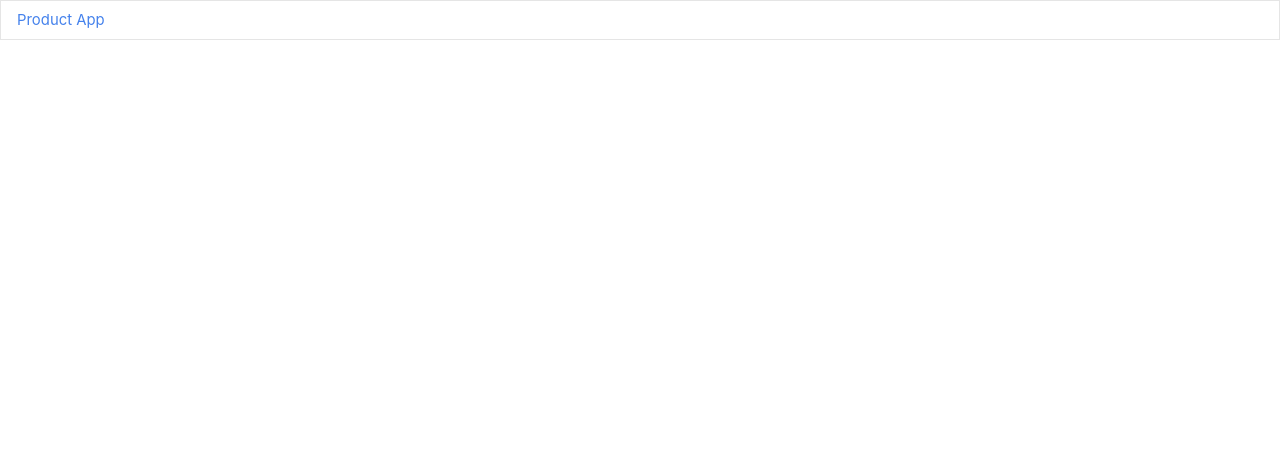
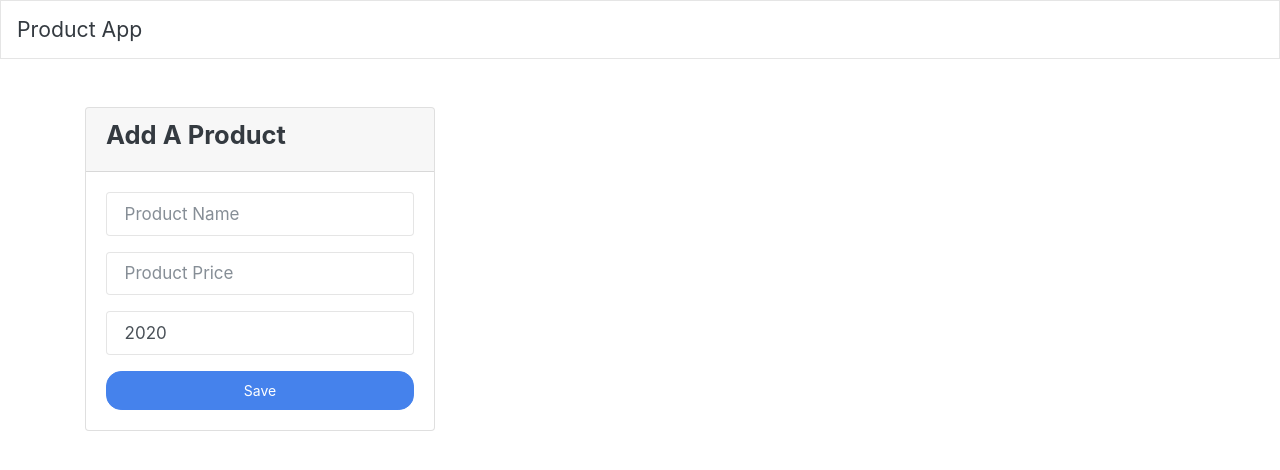
Before and after one commit to gabrielcarrenio/product-application, a plain HTML site: page index.html in a window 1280 px wide. Drawn offline with nearby package versions, Linux system fonts and the light colour scheme.

Commit message:
finished the html

```diff
--- a/index.html
+++ b/index.html
@@ -8,10 +8,36 @@
     <link rel="stylesheet" href="https://bootswatch.com/4/litera/bootstrap.min.css">
 </head>
 <body>
-
+    <!-- Navigation -->
     <nav class="navbar navbar-light bg-light">
-        <a href="/">Product App</a>
+        <a href="/" class="navbar-brand">
+            Product App
+        </a>
     </nav>
-
+    <div class="container">
+        <!-- Application -->
+        <div id="App" class="row pt-5">
+            <div class="col-md-4">
+                <div class="card">
+                    <div class="card-header">
+                        <h4>Add A Product</h4>
+                    </div>
+                    <form id="product-form" class="card-body">
+                        <div class="form-group">
+                            <input type="text" id="name" placeholder="Product Name" class="form-control">
+                        </div>
+                        <div class="form-group">
+                            <input type="number" id="price" placeholder="Product Price" step="0.01" class="form-control">
+                        </div>
+                        <div class="form-group">
+                            <input type="number" id="year" min="1996" placeholder="Year Product" value="2020" class="form-control">
+                        </div>
+                        <input type="submit" value="Save" class="btn btn-primary btn-block">
+                    </form>
+                </div>
+            </div>
+            <div id="product-list" class="col-md-8"></div>
+    </div>
+    <script src="App.js"></script>
 </body>
 </html>
```
